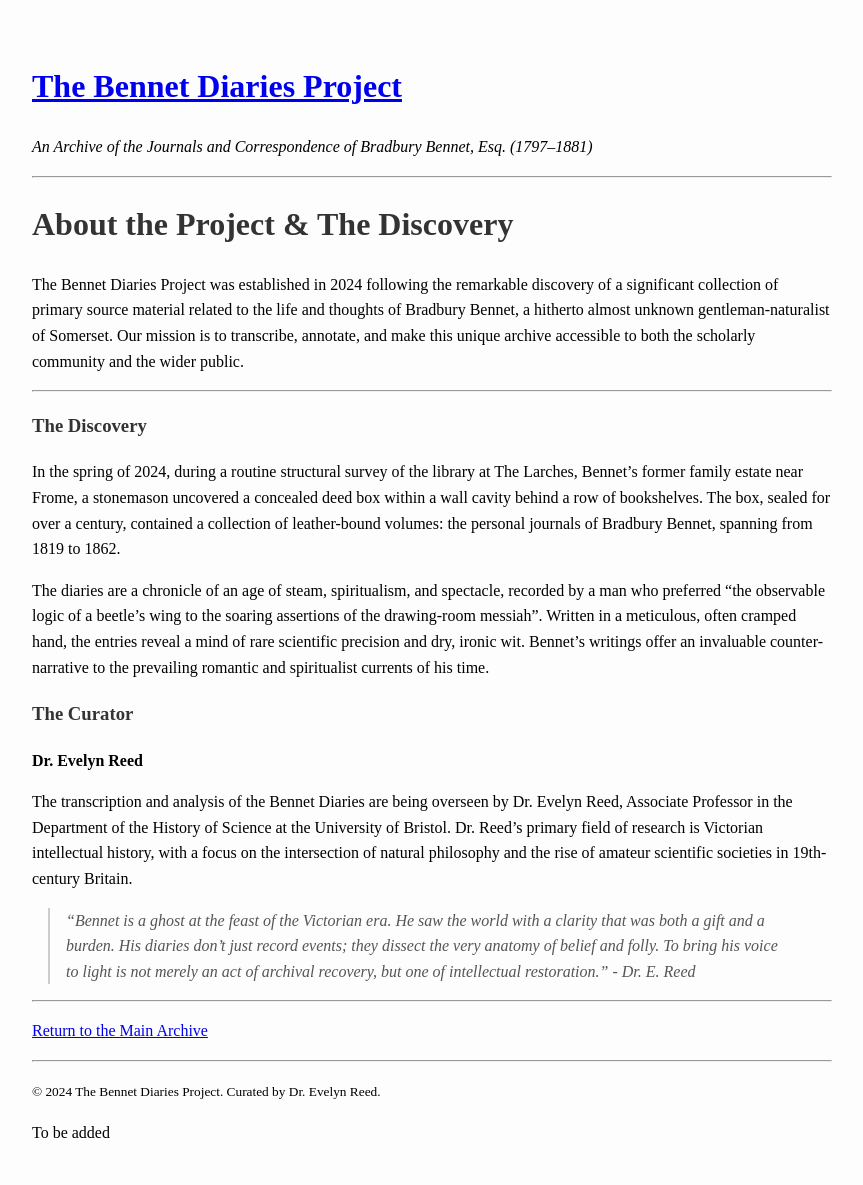
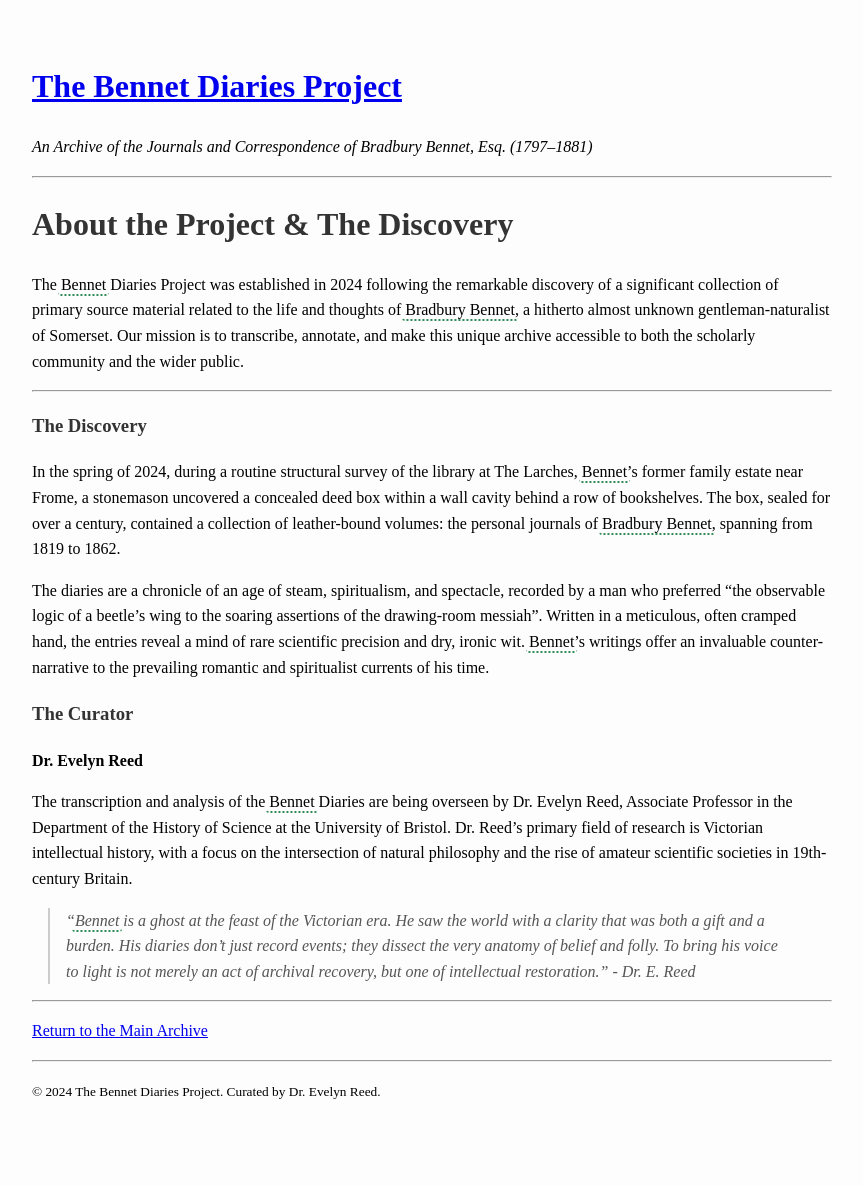
Before and after one commit to bennetdiaries/bennetdiaries.github.io, a Jekyll site: the page built from about.md, in a window 1280 px wide. Shown: the whole page, without its empty margins (208-1071 px from the left). Built offline with Jekyll 4.4.1, drawn with Linux system fonts in a browser that asks for light colours; our own code applies the rules of GitHub Pages for plain Markdown files; after the commit the page ends 1160 px from its top, so only the background shows below that; some of the changed lines change nothing that is shown.

Commit message:
Update contextual-notes.html

```diff
--- a/_includes/contextual-notes.html
+++ b/_includes/contextual-notes.html
@@ -1 +1,122 @@
-To be added
+<!-- Skript pro automatické kontextové poznámky -->
+<style>
+/* Základní styl pro zmíněné postavy */
+.contextual-link {
+    cursor: help;
+    text-decoration: none;
+    font-weight: 500;
+    transition: all 0.2s ease-in-out;
+    border-radius: 3px;
+    padding: 1px 3px;
+    margin: 0 -3px;
+}
+
+/* Efekt při najetí myší */
+.contextual-link:hover {
+    color: #fff !important; /* Důležité pro přepsání jiných stylů */
+    text-shadow: 1px 1px 2px rgba(0,0,0,0.4);
+    box-shadow: 0 2px 5px rgba(0,0,0,0.2);
+}
+</style>
+
+<script>
+document.addEventListener('DOMContentLoaded', function() {
+
+    // Načtení dat o postavách z Jekyll konfigurace
+    const characters = {
+    {% for character in site.characters %}
+        '{{ character[0] }}': {
+            name: '{{ character[1].name | escape }}',
+            title: '{{ character[1].title | escape }}',
+            years: '{{ character[1].years | escape }}',
+            location: '{{ character[1].location | escape }}',
+            link: '{{ character[1].link | relative_url }}',
+            color: '{{ character[1].color }}',
+            patterns: [
+                '{{ character[1].name }}',
+                {% assign name_parts = character[1].name | split: ' ' %}
+                {% if name_parts.size > 1 %}
+                '{{ name_parts | last }}',
+                'Mr. {{ name_parts | last }}',
+                'Mrs. {{ name_parts | last }}',
+                'Dr. {{ name_parts | last }}',
+                {% endif %}
+                {% if character[0] == 'bradbury_bennet' %}'B. Bennet'{% endif %}
+            ]
+        }{% unless forloop.last %},{% endunless %}
+    {% endfor %}
+    };
+
+    // Oblast, kde se mají hledat zmínky (hlavní obsah)
+    const contentArea = document.querySelector('main');
+    if (!contentArea) return;
+
+    // Projdeme všechny postavy a jejich jmenné varianty
+    Object.keys(characters).forEach(charKey => {
+        const character = characters[charKey];
+
+        // Vytvoříme regulární výraz pro všechna jména postavy.
+        // Zajistí, že se bude shodovat pouze s celými slovy.
+        const regex = new RegExp(`\\b(${character.patterns.join('|')})\\b`, 'gi');
+
+        // Projdeme všechny textové uzly v obsahu
+        const walker = document.createTreeWalker(contentArea, NodeFilter.SHOW_TEXT, null, false);
+        let node;
+        const nodesToProcess = [];
+        while (node = walker.nextNode()) {
+            // Vyloučíme skripty, styly a již existující odkazy
+            const parentTag = node.parentElement.tagName.toUpperCase();
+            if (parentTag !== 'SCRIPT' && parentTag !== 'STYLE' && parentTag !== 'A') {
+                nodesToProcess.push(node);
+            }
+        }
+
+        // Zpracujeme nalezené textové uzly
+        nodesToProcess.forEach(textNode => {
+            const text = textNode.textContent;
+            if (regex.test(text)) {
+
+                const fragment = document.createDocumentFragment();
+                let lastIndex = 0;
+
+                text.replace(regex, (match, ...args) => {
+                    const offset = args[args.length - 2];
+
+                    // Přidáme text před shodou
+                    if (offset > lastIndex) {
+                        fragment.appendChild(document.createTextNode(text.substring(lastIndex, offset)));
+                    }
+
+                    // Vytvoříme a nastylovaný odkaz (<span>)
+                    const span = document.createElement('span');
+                    span.textContent = match;
+                    span.className = 'contextual-link';
+                    span.style.borderBottom = `2px dotted ${character.color}`;
+                    span.title = `${character.name} (${character.years})\n${character.title}, ${character.location}`;
+
+                    // Při kliknutí přesměruje na profil
+                    span.onclick = (e) => {
+                        e.preventDefault();
+                        window.location.href = character.link;
+                    };
+
+                    // Efekt při najetí myší
+                    span.onmouseenter = () => { span.style.backgroundColor = character.color; };
+                    span.onmouseleave = () => { span.style.backgroundColor = 'transparent'; };
+
+                    fragment.appendChild(span);
+                    lastIndex = offset + match.length;
+                });
+
+                // Přidáme zbytek textu po poslední shodě
+                if (lastIndex < text.length) {
+                    fragment.appendChild(document.createTextNode(text.substring(lastIndex)));
+                }
+
+                // Nahradíme původní textový uzel novým fragmentem s odkazy
+                textNode.parentNode.replaceChild(fragment, textNode);
+            }
+        });
+    });
+});
+  </script>
```
